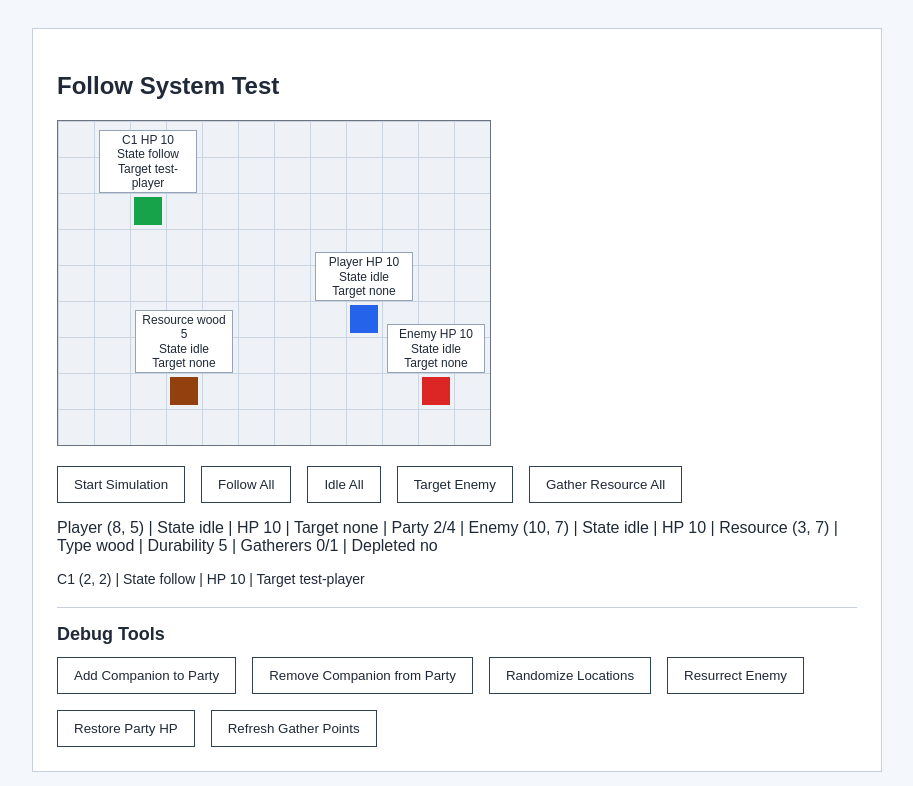
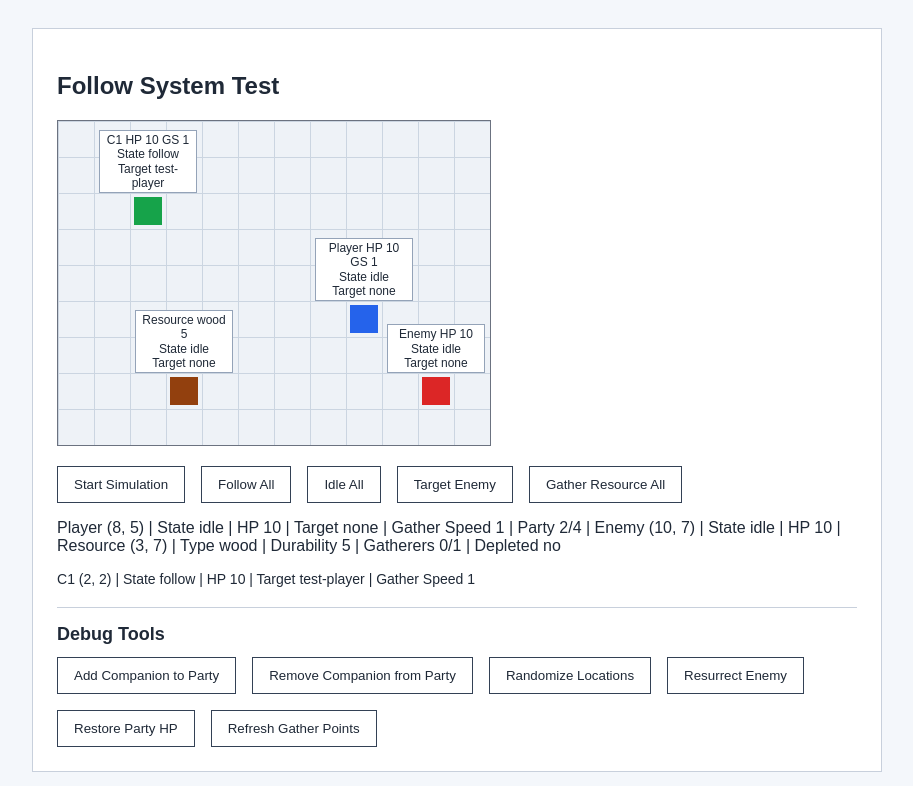
Before and after one commit to furiaz/MMOPartySimulator, a React (Vite) app in the folder client/: page / in a window 1280 px wide. Shown: the top 786 px of the page, without its empty margins (183-1096 px from the left). Built offline with nearby package versions, Linux system fonts and the light colour scheme.

Commit message:
Add gather speed for player and companions

```diff
--- a/client/src/App.tsx
+++ b/client/src/App.tsx
@@ -215,7 +215,7 @@ function App() {
             <EntityDebugLabel
               name="Player"
               entity={player}
-              detail={`HP ${player.health}`}
+              detail={`HP ${player.health} GS ${player.gatherSpeed}`}
             />
           </div>
           {companions.map((companion, index) => (
@@ -232,7 +232,7 @@ function App() {
               <EntityDebugLabel
                 name={`C${index + 1}`}
                 entity={companion}
-                detail={`HP ${companion.health}`}
+                detail={`HP ${companion.health} GS ${companion.gatherSpeed}`}
               />
             </div>
           ))}
@@ -316,7 +316,8 @@ function App() {
           <span>
             Player ({player.position.x}, {player.position.y}) | State{" "}
             {player.state} | HP {player.health} | Target{" "}
-            {player.currentTargetId ?? "none"} |
+            {player.currentTargetId ?? "none"} | Gather Speed{" "}
+            {player.gatherSpeed} |
             Party {companions.length + 1}/4 | Enemy ({enemy.position.x},{" "}
             {enemy.position.y}) | State {enemy.state} | HP {enemy.health} |
             Resource ({resource.position.x}, {resource.position.y}) | Type{" "}
@@ -332,7 +333,8 @@ function App() {
                     C{index + 1} ({companion.position.x},{" "}
                     {companion.position.y}) | State {companion.state} | HP{" "}
                     {companion.health} | Target{" "}
-                    {companion.currentTargetId ?? "none"}
+                    {companion.currentTargetId ?? "none"} | Gather Speed{" "}
+                    {companion.gatherSpeed}
                   </span>
                 ))
               : "No companions in party"}
--- a/client/src/game/entities.ts
+++ b/client/src/game/entities.ts
@@ -14,6 +14,7 @@ import type {
 
 const FOLLOW_DISTANCE = 1;
 const STARTING_HEALTH = 10;
+const STARTING_GATHER_SPEED = 1;
 const STARTING_RESOURCE_DURABILITY = 5;
 const DEFAULT_RESOURCE_TYPE: ResourceType = "wood";
 
@@ -33,6 +34,7 @@ export function createPlayer(id: string, position: Position): Player {
     lastAttackAt: 0,
     currentTargetId: null,
     lastGatherAt: 0,
+    gatherSpeed: STARTING_GATHER_SPEED,
     commandPriority: "direct",
   };
 }
@@ -69,6 +71,7 @@ export function createCompanion(
     followTargetId,
     currentTargetId: followTargetId,
     lastGatherAt: 0,
+    gatherSpeed: STARTING_GATHER_SPEED,
     commandPriority: "autonomous",
   };
 }
--- a/client/src/game/gatherSystem.ts
+++ b/client/src/game/gatherSystem.ts
@@ -13,7 +13,6 @@ import {
 import type { AutonomousEntity, GameEntity, ResourceEntity } from "./types";
 
 const GATHER_RANGE = 1;
-const GATHER_AMOUNT = 1;
 const GATHER_COOLDOWN_MS = 1000;
 
 export function updateGatherSystem(
@@ -65,7 +64,10 @@ export function updateGatherSystem(
       continue;
     }
 
-    const gatheredResource = gatherResource(resource, GATHER_AMOUNT);
+    const gatheredResource = gatherResource(
+      resource,
+      getGatherAmount(gatherer),
+    );
 
     nextState = updateEntity(nextState, gatheredResource);
     nextState = updateEntity(
@@ -132,6 +134,10 @@ function canGather(entity: AutonomousEntity, now: number): boolean {
   return now - entity.lastGatherAt >= GATHER_COOLDOWN_MS;
 }
 
+function getGatherAmount(gatherer: AutonomousEntity): number {
+  return Math.max(0, gatherer.gatherSpeed);
+}
+
 function switchToFollow(entity: AutonomousEntity): AutonomousEntity {
   return {
     ...entity,
--- a/client/src/game/types.ts
+++ b/client/src/game/types.ts
@@ -35,6 +35,7 @@ export type Player = LivingEntity & {
   kind: "player";
   currentTargetId: string | null;
   lastGatherAt: number;
+  gatherSpeed: number;
   commandPriority: CommandPriority;
 };
 
@@ -49,6 +50,7 @@ export type Companion = LivingEntity & {
   followTargetId: string;
   currentTargetId: string | null;
   lastGatherAt: number;
+  gatherSpeed: number;
   commandPriority: CommandPriority;
 };
 
```
Also changed, not shown: 1 other file (tests, documents, lock files or other folders).
